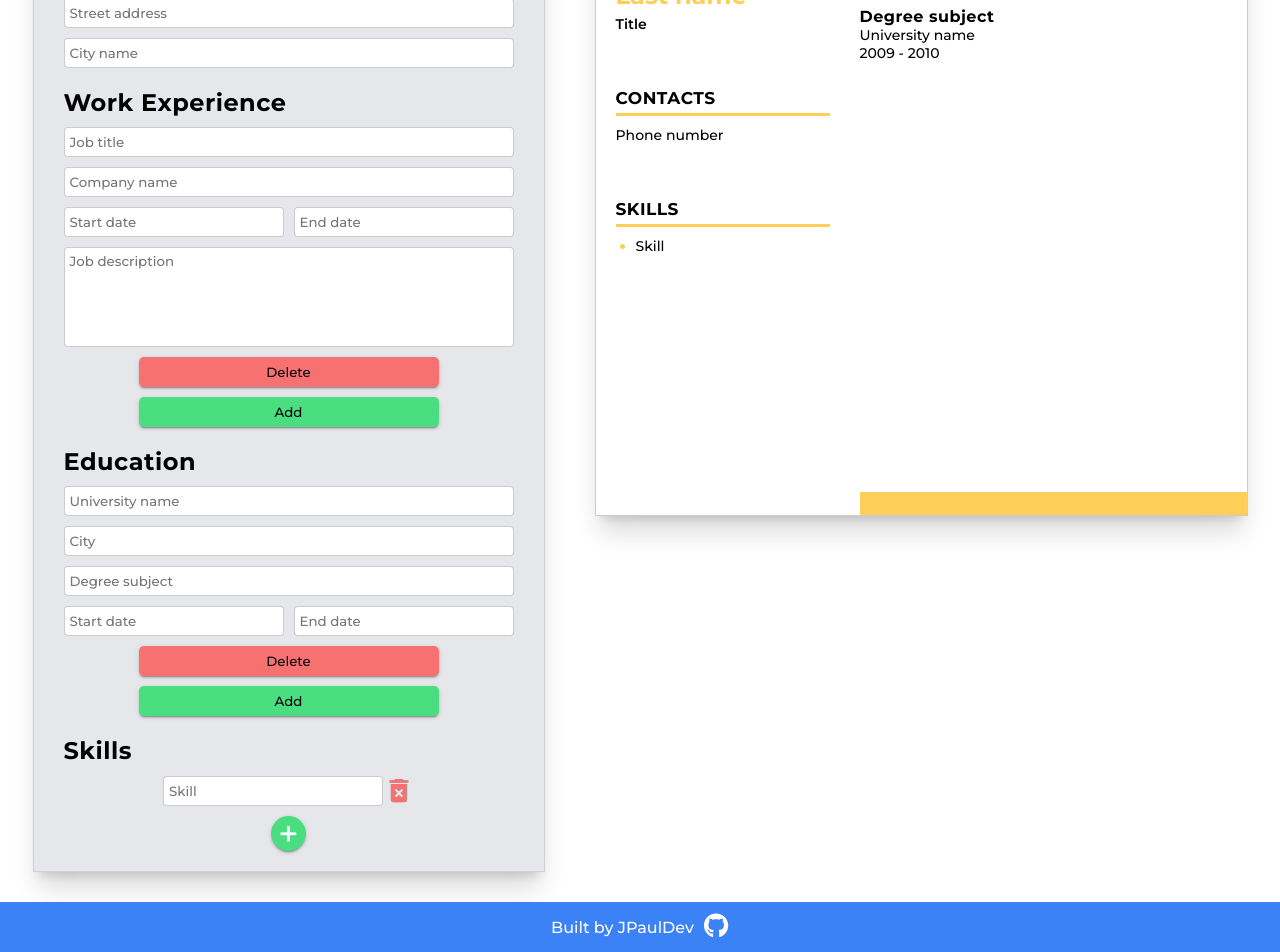
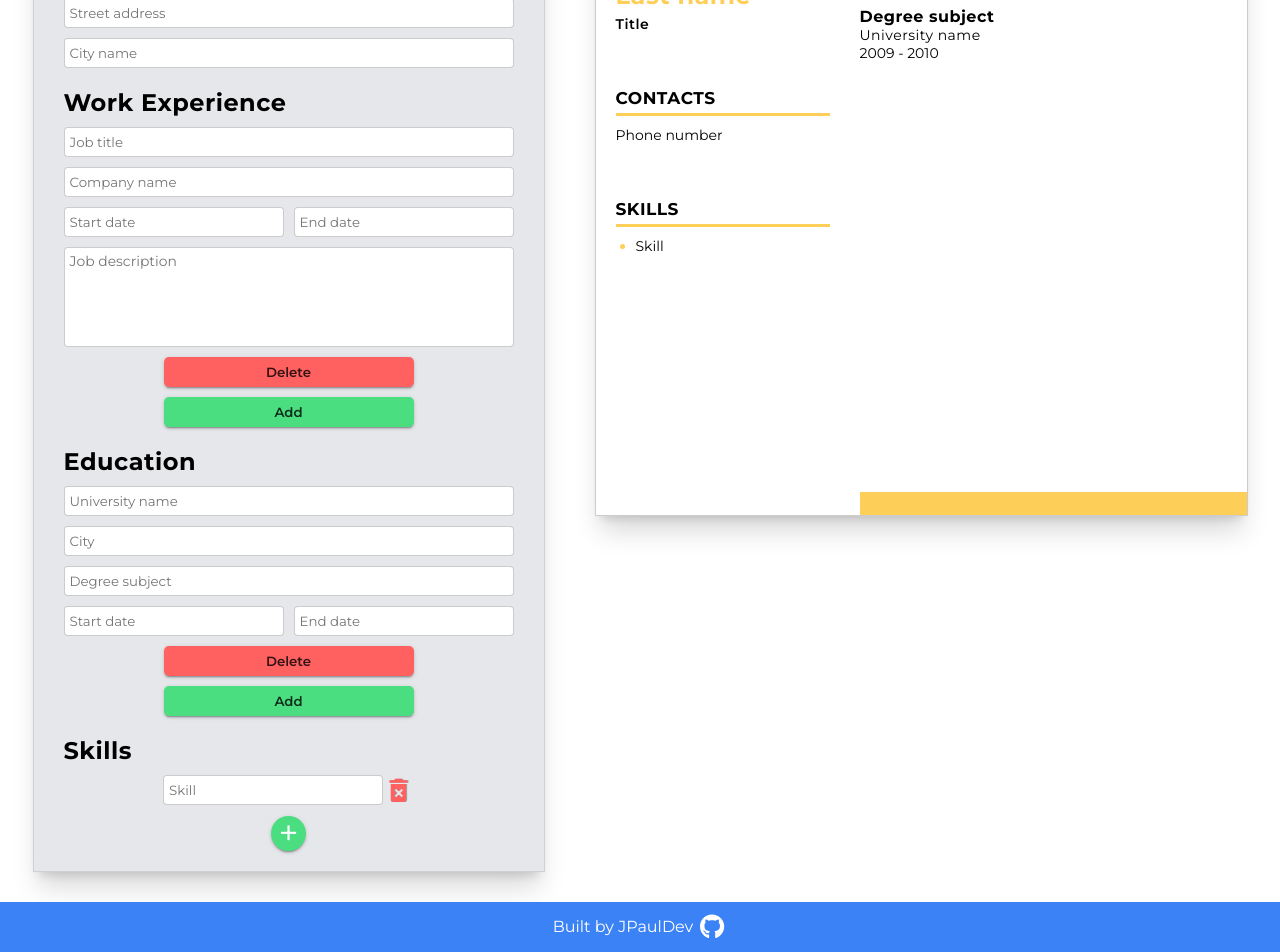
Before and after one commit to JPaulDev/cv-creator, a React (Create React App) app: page / in a window 1280 px wide. Shown: the part 541-1493 px from the top of the page. Built offline with nearby package versions, Linux system fonts and the light colour scheme.

Commit message:
Update styles

```diff
--- a/public/index.html
+++ b/public/index.html
@@ -13,7 +13,7 @@
     <link rel="preconnect" href="https://fonts.googleapis.com" />
     <link rel="preconnect" href="https://fonts.gstatic.com" crossorigin />
     <link
-      href="https://fonts.googleapis.com/css2?family=Montserrat:wght@500;600;700&display=swap"
+      href="https://fonts.googleapis.com/css2?family=Montserrat:wght@400;600;700&display=swap"
       rel="stylesheet"
     />
     <link
--- a/src/components/CVPreview/NameDisplay.js
+++ b/src/components/CVPreview/NameDisplay.js
@@ -4,6 +4,7 @@ const FirstName = styled.p`
   font-size: 20px;
   font-weight: 700;
   margin-top: 10px;
+  letter-spacing: 0.5px;
 `;
 
 const LastName = styled.p`
@@ -11,12 +12,14 @@ const LastName = styled.p`
   color: #fdce58;
   font-weight: 700;
   margin-bottom: 5px;
+  letter-spacing: 0.5px;
 `;
 
 const Title = styled.p`
   font-size: 14px;
   font-weight: 600;
   margin-bottom: 50px;
+  letter-spacing: 0.5px;
 `;
 
 function NameDisplay() {
--- a/src/components/CVPreview/Paragraph.js
+++ b/src/components/CVPreview/Paragraph.js
@@ -4,6 +4,7 @@ const StyledParagraph = styled.p`
   min-width: 373px;
   font-size: 12px;
   margin-bottom: 15px;
+  font-weight: 400;
 `;
 
 function Paragraph({ children }) {
--- a/src/components/CVPreview/SmallTitle.js
+++ b/src/components/CVPreview/SmallTitle.js
@@ -2,6 +2,7 @@ import styled from 'styled-components';
 
 const Paragraph = styled.p`
   font-size: 14px;
+  letter-spacing: 0.5px;
 `;
 
 function SmallTitle({ children }) {
--- a/src/components/Footer.js
+++ b/src/components/Footer.js
@@ -7,22 +7,36 @@ const StyledFooter = styled.footer`
   justify-content: center;
   align-items: center;
   background-color: #3b82f6;
-  column-gap: 10px;
+  column-gap: 4px;
   color: white;
+  padding: 10px;
+`;
+
+const Link = styled.a`
+  display: flex;
+  align-items: center;
+  justify-content: center;
+  width: 30px;
+  height: 30px;
 `;
 
 const GithubLogo = styled.img`
   width: 25px;
   cursor: pointer;
+  transition: all 0.15s ease-in-out;
+
+  &:hover {
+    width: 28px;
+  }
 `;
 
 function Footer() {
   return (
     <StyledFooter>
       <p>Built by JPaulDev</p>
-      <a href="https://github.com/JPaulDev/cv-creator">
+      <Link href="https://github.com/JPaulDev/cv-creator">
         <GithubLogo src={logo} alt="GitHub Logo" />
-      </a>
+      </Link>
     </StyledFooter>
   );
 }
--- a/src/components/Form/Button.js
+++ b/src/components/Form/Button.js
@@ -1,8 +1,10 @@
 import styled from 'styled-components';
 
 const StyledButton = styled.button`
-  min-width: 300px;
+  min-width: 250px;
   min-height: 30px;
+  font-weight: 600;
+  color: rgba(0, 0, 0, 0.8);
   background-color: ${(props) => props.buttonColor};
   border-radius: 5px;
   border: none;
--- a/src/components/Form/Education.js
+++ b/src/components/Form/Education.js
@@ -25,7 +25,7 @@ function Education(props) {
             buttonText="Delete"
             title="Delete education"
             onClick={(e) => onDeleteEducation(e, educationItem.id)}
-            buttonColor="#f87171"
+            buttonColor="#ff6060"
             buttonHoverColor="#ef4444"
           />
         </Fragment>
--- a/src/components/Form/Skills.js
+++ b/src/components/Form/Skills.js
@@ -10,9 +10,9 @@ const Div = styled.div`
 `;
 
 const AddButton = styled.button`
-  width: 35px;
-  height: 35px;
-  font-size: 35px;
+  width: 2.18rem;
+  height: 2.18rem;
+  font-size: 2.18rem;
   line-height: 20px;
   border-radius: 50%;
   border: none;
@@ -32,9 +32,9 @@ const AddButton = styled.button`
 `;
 
 const DeleteButton = styled.button`
-  width: 31px;
-  height: 31px;
-  fill: #f87171;
+  width: 1.93rem;
+  height: 1.93rem;
+  fill: #ff6060;
   border: none;
   user-select: none;
   cursor: pointer;
@@ -63,6 +63,7 @@ function Skills(props) {
             onChange={(e) => onSkillChange(e, skill.id)}
           />
           <DeleteButton
+            type="button"
             title="Delete skill"
             onClick={(e) => onDeleteSkill(e, skill.id)}
           >
@@ -70,7 +71,7 @@ function Skills(props) {
           </DeleteButton>
         </Div>
       ))}
-      <AddButton title="Add a new skill" onClick={onAddSkill}>
+      <AddButton type="button" title="Add a new skill" onClick={onAddSkill}>
         +
       </AddButton>
     </Fieldset>
--- a/src/components/Form/TextArea.js
+++ b/src/components/Form/TextArea.js
@@ -10,8 +10,12 @@ const StyledTextArea = styled.textarea`
   padding: 5px 5px;
   border-radius: 4px;
   border: 1px solid rgba(0, 0, 0, 0.2);
+  appearance: none;
   transition: all 0.1s ease-in-out;
 
+  &::placeholder {
+    font-size: 0.87rem;
+  }
   &:hover {
     border: 1px solid rgba(0, 0, 0, 0.7);
   }
--- a/src/components/Form/WorkExperience.js
+++ b/src/components/Form/WorkExperience.js
@@ -25,7 +25,7 @@ function WorkExperience(props) {
             buttonText="Delete"
             title="Delete employment"
             onClick={(e) => onDeleteExperience(e, experienceItem.id)}
-            buttonColor="#f87171"
+            buttonColor="#ff6060"
             buttonHoverColor="#ef4444"
           />
         </Fragment>
--- a/src/components/GlobalStyle.js
+++ b/src/components/GlobalStyle.js
@@ -8,8 +8,6 @@ const GlobalStyle = createGlobalStyle`
       'Helvetica Neue', sans-serif;
     margin: 0;
     padding: 0;
-    -webkit-font-smoothing: antialiased;
-    -moz-osx-font-smoothing: grayscale;
   }
 
   #root {
--- a/src/components/Header.js
+++ b/src/components/Header.js
@@ -14,7 +14,8 @@ const StyledHeader = styled.header`
 const PageTitle = styled.h1`
   font-size: 3rem;
   font-family: 'Lobster', cursive;
-  font-weight: 500;
+  font-weight: normal;
+  letter-spacing: 2px;
 `;
 
 const HeaderLogo = styled.img`
```
